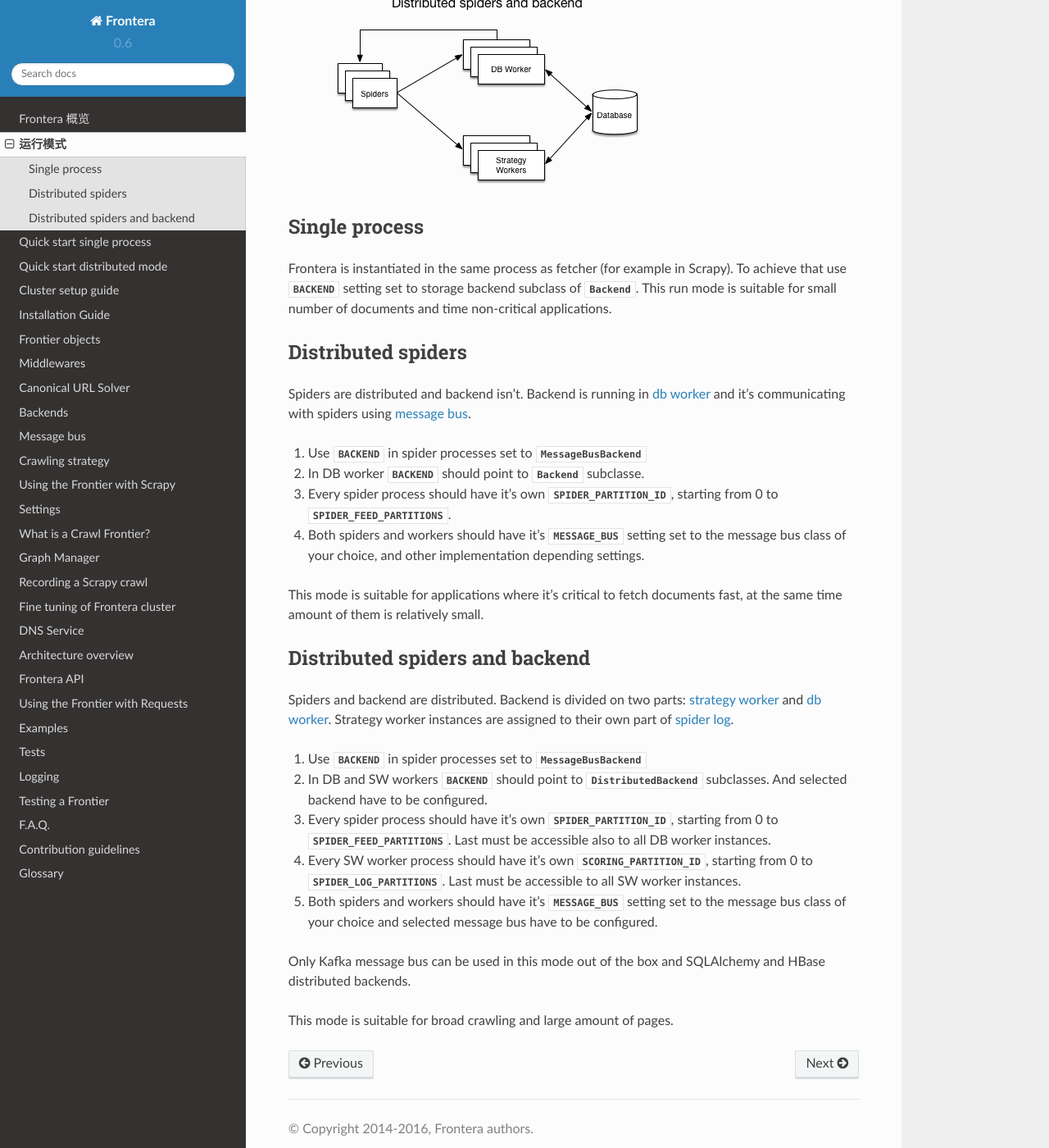
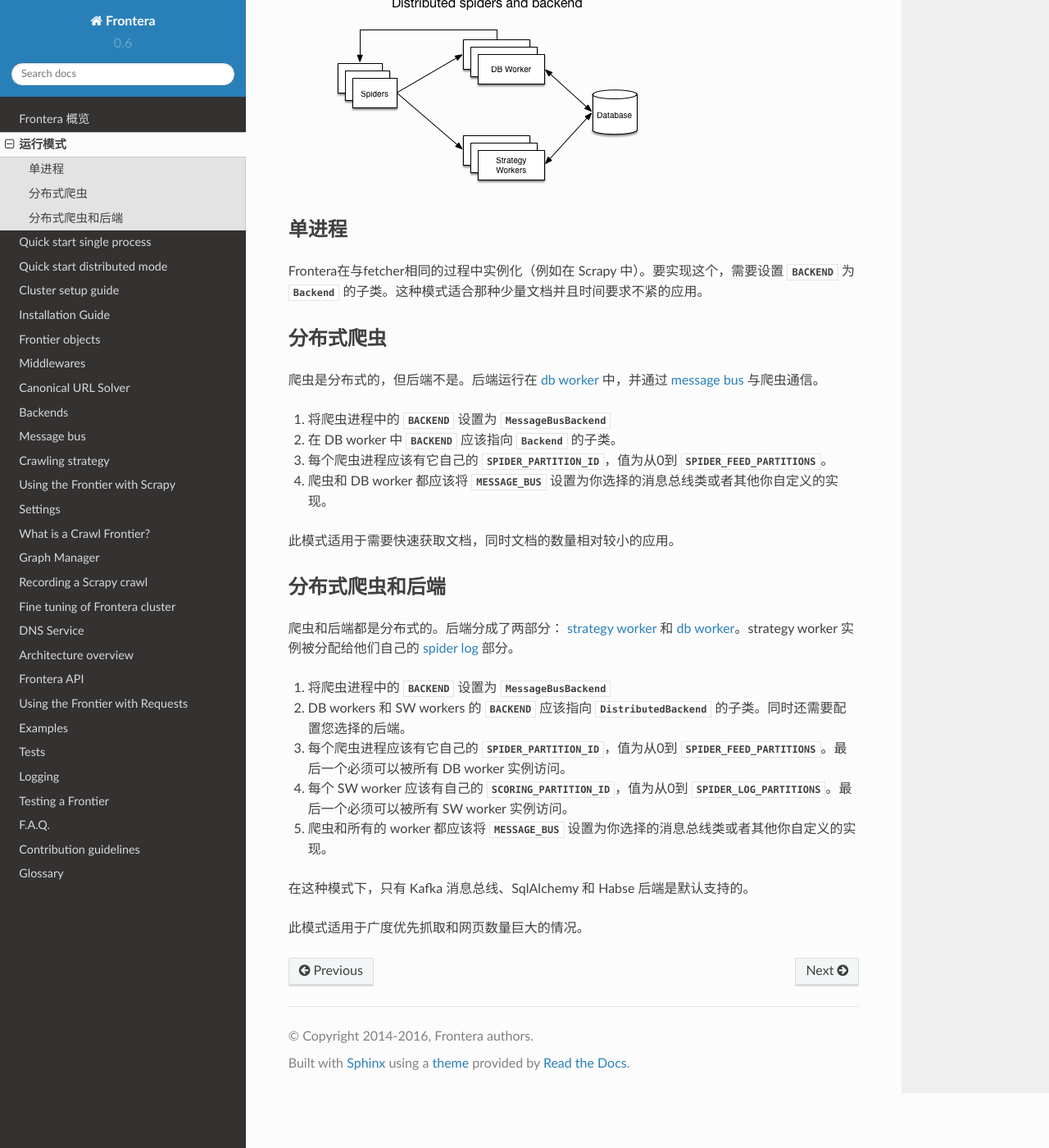
Before and after one commit to xsren/frontera-docs-zh_CN, a Sphinx documentation site: the page built from docs/source/topics/run-modes.rst, in a window 1280 px wide and 1400 px high, scrolled down 488 px. Shown: the whole window at 82% size. Built offline with Sphinx 7.4.7 and the Read the Docs theme 2.0.0, drawn with Linux system fonts in a browser that asks for light colours.

Commit message:
finish run-modes.rst

```diff
--- a/docs/source/topics/run-modes.rst
+++ b/docs/source/topics/run-modes.rst
@@ -10,54 +10,41 @@
 ====================  =========================================================================  ======================================================  =====================
 模式                  父类                                                               所需组件                                       可用的后端
 ====================  =========================================================================  ======================================================  =====================
-Single process        :class:`Backend <frontera.core.components.Backend>`                        single process running the crawler                      Memory, SQLAlchemy
-Distributed spiders   :class:`Backend <frontera.core.components.Backend>`                        spiders and single :term:`db worker`                    Memory, SQLAlchemy
-Distributed backends  :class:`DistributedBackend <frontera.core.components.DistributedBackend>`  spiders, :term:`strategy worker` (s) and db worker(s).  SQLAlchemy, HBase
+单进程        :class:`Backend <frontera.core.components.Backend>`                        单进程运行爬虫                      内存, SQLAlchemy
+分布式爬虫  :class:`Backend <frontera.core.components.Backend>`                        多个爬虫和单个 :term:`db worker`                    内存, SQLAlchemy
+分布式后端  :class:`DistributedBackend <frontera.core.components.DistributedBackend>`  多个爬虫, 多个 :term:`strategy worker` (s) 和多个 db worker(s).  SQLAlchemy, HBase
 ====================  =========================================================================  ======================================================  =====================
 
 
-Single process
+单进程
 ==============
 
-Frontera is instantiated in the same process as fetcher (for example in Scrapy). To achieve that use :setting:`BACKEND`
-setting set to storage backend subclass of :class:`Backend <frontera.core.components.Backend>`. This run mode is
-suitable for small number of documents and time non-critical applications.
+Frontera在与fetcher相同的过程中实例化（例如在 Scrapy 中）。要实现这个，需要设置 :setting:`BACKEND` 为 :class:`Backend <frontera.core.components.Backend>` 的子类。这种模式适合那种少量文档并且时间要求不紧的应用。
 
-Distributed spiders
+分布式爬虫
 ===================
 
-Spiders are distributed and backend isn't. Backend is running in :term:`db worker` and it's communicating with
-spiders using :term:`message bus`.
+爬虫是分布式的，但后端不是。后端运行在 :term:`db worker` 中，并通过 :term:`message bus` 与爬虫通信。
 
-1. Use :setting:`BACKEND` in spider processes set to
-   :class:`MessageBusBackend <frontera.contrib.backends.remote.messgebus.MessageBusBackend>`
-2. In DB worker :setting:`BACKEND` should point to :class:`Backend <frontera.core.components.Backend>` subclasse.
-3. Every spider process should have it's own :setting:`SPIDER_PARTITION_ID`, starting from 0 to
-   :setting:`SPIDER_FEED_PARTITIONS`.
-4. Both spiders and workers should have it's :setting:`MESSAGE_BUS` setting set to the message bus class of your choice,
-   and other implementation depending settings.
+1. 将爬虫进程中的 :setting:`BACKEND` 设置为 :class:`MessageBusBackend <frontera.contrib.backends.remote.messgebus.MessageBusBackend>`
+2. 在 DB worker 中 :setting:`BACKEND` 应该指向 :class:`Backend <frontera.core.components.Backend>` 的子类。
+3. 每个爬虫进程应该有它自己的 :setting:`SPIDER_PARTITION_ID`，值为从0到 :setting:`SPIDER_FEED_PARTITIONS`。
+4. 爬虫和 DB worker 都应该将 :setting:`MESSAGE_BUS` 设置为你选择的消息总线类或者其他你自定义的实现。
 
-This mode is suitable for applications where it's critical to fetch documents fast, at the same time amount of them
-is relatively small.
+此模式适用于需要快速获取文档，同时文档的数量相对较小的应用。
 
 
-Distributed spiders and backend
+分布式爬虫和后端
 ===============================
 
-Spiders and backend are distributed. Backend is divided on two parts: :term:`strategy worker` and :term:`db worker`.
-Strategy worker instances are assigned to their own part of :term:`spider log`.
+爬虫和后端都是分布式的。后端分成了两部分： :term:`strategy worker` 和 :term:`db worker`。strategy worker 实例被分配给他们自己的 :term:`spider log` 部分。
 
-1. Use :setting:`BACKEND` in spider processes set to
-   :class:`MessageBusBackend <frontera.contrib.backends.remote.messgebus.MessageBusBackend>`
-2. In DB and SW workers :setting:`BACKEND` should point to :class:`DistributedBackend <frontera.core.components.DistributedBackend>` subclasses.
-   And selected backend have to be configured.
-3. Every spider process should have it's own :setting:`SPIDER_PARTITION_ID`, starting from 0 to
-   :setting:`SPIDER_FEED_PARTITIONS`. Last must be accessible also to all DB worker instances.
-4. Every SW worker process should have it's own :setting:`SCORING_PARTITION_ID`, starting from 0 to
-   :setting:`SPIDER_LOG_PARTITIONS`. Last must be accessible to all SW worker instances.
-5. Both spiders and workers should have it's :setting:`MESSAGE_BUS` setting set to the message bus class of your choice
-   and selected message bus have to be configured.
+1. 将爬虫进程中的 :setting:`BACKEND` 设置为 :class:`MessageBusBackend <frontera.contrib.backends.remote.messgebus.MessageBusBackend>`
+2. DB workers 和 SW workers 的 :setting:`BACKEND` 应该指向 :class:`DistributedBackend <frontera.core.components.DistributedBackend>` 的子类。同时还需要配置您选择的后端。
+3. 每个爬虫进程应该有它自己的 :setting:`SPIDER_PARTITION_ID`，值为从0到 :setting:`SPIDER_FEED_PARTITIONS`。最后一个必须可以被所有 DB worker 实例访问。
+4. 每个 SW worker 应该有自己的 :setting:`SCORING_PARTITION_ID`，值为从0到 :setting:`SPIDER_LOG_PARTITIONS`。最后一个必须可以被所有 SW worker 实例访问。
+5. 爬虫和所有的 worker 都应该将 :setting:`MESSAGE_BUS` 设置为你选择的消息总线类或者其他你自定义的实现。
 
-Only Kafka message bus can be used in this mode out of the box and SQLAlchemy and HBase distributed backends.
+在这种模式下，只有 Kafka 消息总线、SqlAlchemy 和 Habse 后端是默认支持的。
 
-This mode is suitable for broad crawling and large amount of pages.
+此模式适用于广度优先抓取和网页数量巨大的情况。
```
